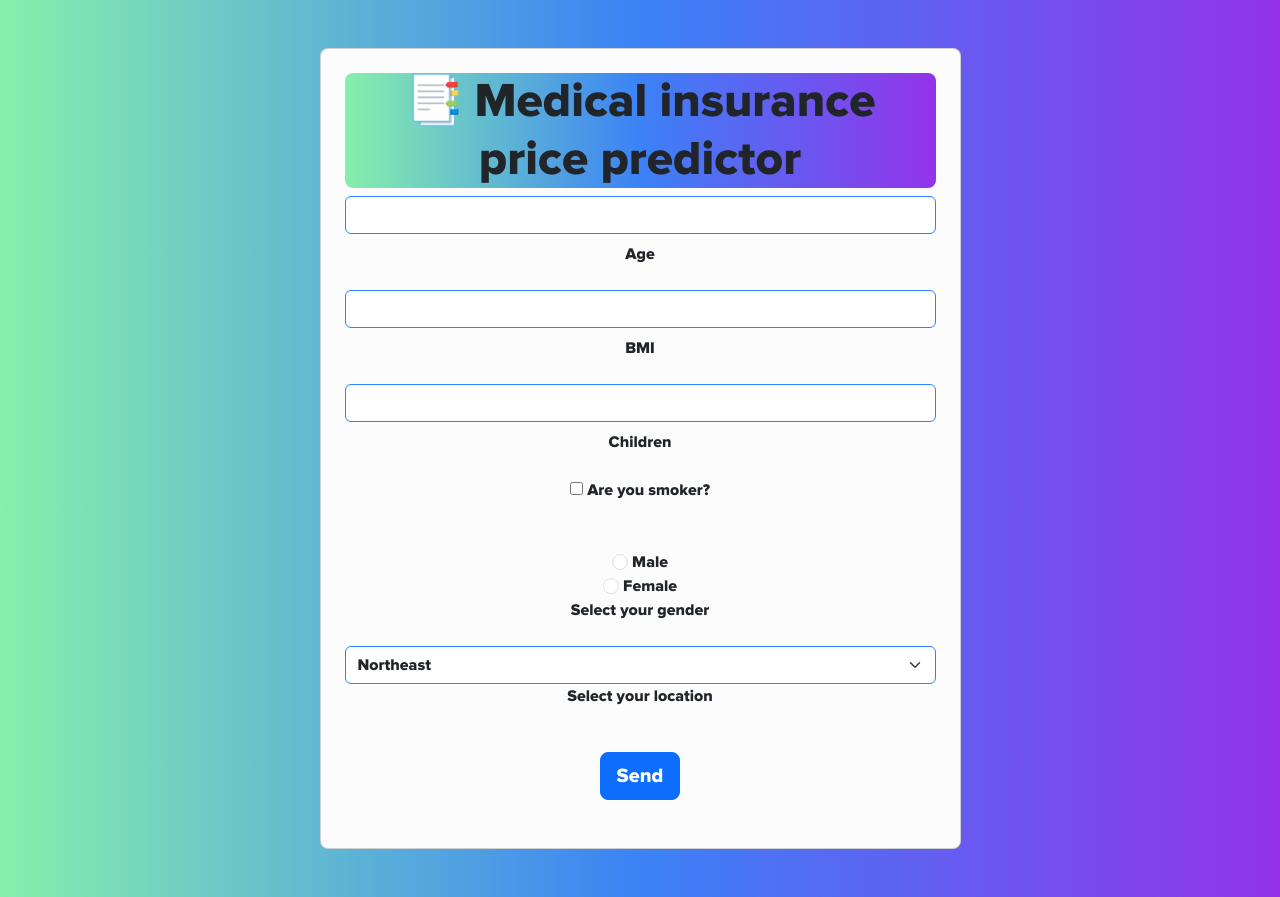
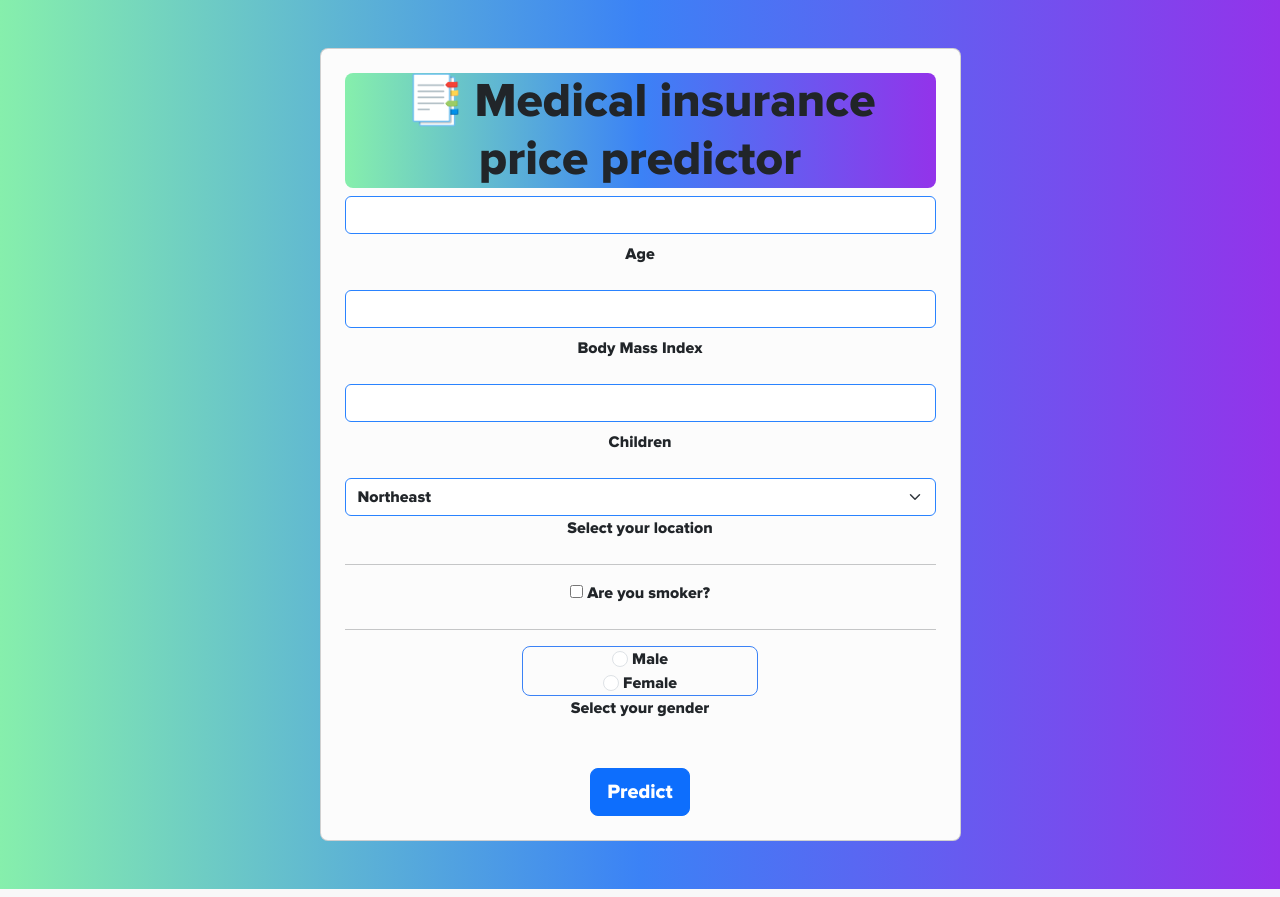
Before and after one commit to VladHolobyn/medical-insurance-price-prediction, a Flask app: page / in a window 1280 px wide. Run offline with Flask 3, Linux system fonts and the light colour scheme; parts of the project's set-up code (start-up, migrations or seed data) failed here and were passed over; some libraries are stand-ins or nearby versions.

Commit message:
SP-11 : Bug fixes,interface changing

```diff
--- a/app/form.py
+++ b/app/form.py
@@ -1,17 +1,22 @@
 from flask_wtf import FlaskForm
-from wtforms import StringField,SubmitField,TextAreaField,IntegerField,BooleanField,RadioField,SelectField,FloatField
-from wtforms.validators import DataRequired, Email ,ValidationError
+from wtforms import SubmitField,IntegerField,BooleanField,RadioField,SelectField,FloatField
+from wtforms.validators import DataRequired,ValidationError,InputRequired
 
 
 def non_negative(form, field):
     if field.data is not None and field.data < 0:
         raise ValidationError('This field accepts only non-negative numbers.')
 
+
+def adult_check(form, field):
+    if field.data is not None and field.data < 18:
+        raise ValidationError('Your age must be 18 or greater.')
+
 class Form(FlaskForm):
-    age = IntegerField('Age', validators=[DataRequired(message="This field is required.Only integer numbers."),non_negative])
-    bmi = FloatField('BMI', validators=[DataRequired(message="This field is required.Only float numbers."),non_negative])
-    children = IntegerField('Children', validators=[DataRequired(message="This field is required.Only integer numbers."),non_negative])
+    age = IntegerField('Age', validators=[DataRequired(message="Field is empty or value isn`t integer number(must be greater than 17)."),adult_check])
+    bmi = FloatField('Body Mass Index', validators=[DataRequired(message="Field is empty or value isn`t float number(must be greater than 0)."),non_negative])
+    children = IntegerField('Children', validators=[InputRequired(message="Field is empty or value isn`t integer number."),non_negative])
     smoking = BooleanField("Are you smoker?")
     gender =  RadioField('Select your gender', choices=[('1','Male'),('0','Female')])
     location = SelectField(u'Select your location', choices=[('northeast', 'Northeast'), ('northwest', 'Northwest'), ('southeast', 'Southeast'), ('southwest', 'Southwest')])
-    submit = SubmitField('Send')
+    submit = SubmitField('Predict')
--- a/app/templates/index.html
+++ b/app/templates/index.html
@@ -42,30 +42,34 @@
             {{ render_field(form.children) }}
           </div>
           <div class="form-outline mb-4">
+            {{form.location( class="form-select")}}
+            {{form.location.label}}
+          </div>
+          <hr>
+          <div class="form-outline mb-4">
             {{ form.smoking }}
             {{form.smoking.label}}
           </div>
+          <hr>
           <div class="form-outline mb-4">
-            <br>
+                <div style="border: 1px solid rgb(59, 130, 246);width: 40%;border-radius: 8px;">
                   {% for choice in form.gender %}
                   {{ choice(class="form-check-input") }}
                   {{ choice.label(class="form-check-label") }}<br>
                   {% endfor %}
+                </div>
             {{ form.gender.label }}
-            <br>
+
+            </div>
             {% for error in form.gender.errors %}
             <div style="background-color: rgb(255, 100, 44);color: rgb(63, 63, 63);">
               {{ error }}
             </div>
             {% endfor %}
         </div>
-
+              <center>
           <div class="form-outline mb-4">
-            {{form.location( class="form-select")}}
-            {{form.location.label}}
-          </div>
-          <div class="form-outline mb-4">
-            {{ form.submit(class="btn btn-primary btn-lg btn-block",style="margin-top:20px") }}
+            {{ form.submit(class="btn btn-primary btn-lg btn-block") }}
           </div>
 
               </center>
```
Also changed, not shown: 1 other file. Lines whose indentation alone changed are shown as unchanged.
